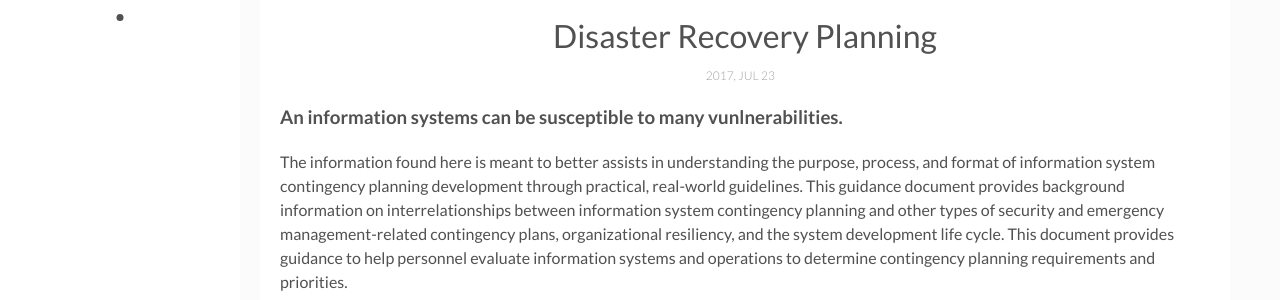
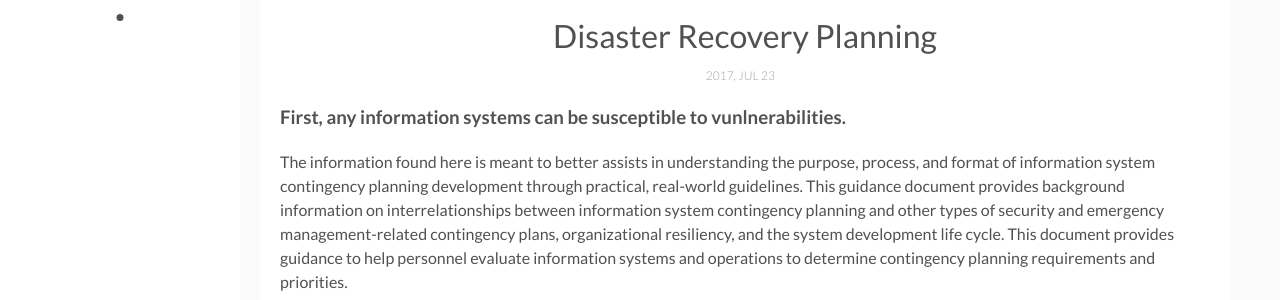
Before and after one commit to mynameiskaleb/johnnyromano.github.io, a Jekyll site: the page built from _posts/2017-07-22-disaster-recovery-planning.html, in a window 1280 px wide and 900 px high, scrolled down 381 px. Shown: the part 154-454 px from the top of the window. Built offline with Jekyll 4.4.1, drawn with Linux system fonts in a browser that asks for light colours.

Commit message:
update filename

```diff
--- a/_posts/2017-07-22-disaster-recovery-planning.html
+++ b/_posts/2017-07-22-disaster-recovery-planning.html
@@ -6,7 +6,7 @@ description: Dictionary of Disaster Recovery Planning.
 img: chess.jpg
 tags: [Risk Assessment, Disaster Recovery Planning]
 ---
-<h3>An information systems can be susceptible to many vunlnerabilities.</h3>
+<h3>First, any information systems can be susceptible to vunlnerabilities.</h3>
 <p>The information found here is meant to better assists in understanding the purpose, process, and format of information system contingency planning development through practical, real-world guidelines. This guidance document provides background information on interrelationships between information system contingency planning and other types of security and emergency management-related contingency plans, organizational resiliency, and the system development life cycle. This document provides guidance to help personnel evaluate information systems and operations to determine contingency planning requirements and priorities.</p>
 <p>If you're interested in jumping ahead, here is a link to <a href="http://doi.org/10.6028/NIST.SP.800-34r1" alt="contingency Planning Guide for Federal Information Systems">NIST 800-32 REV.1</a> Enjoy!</p>
 ---
```
